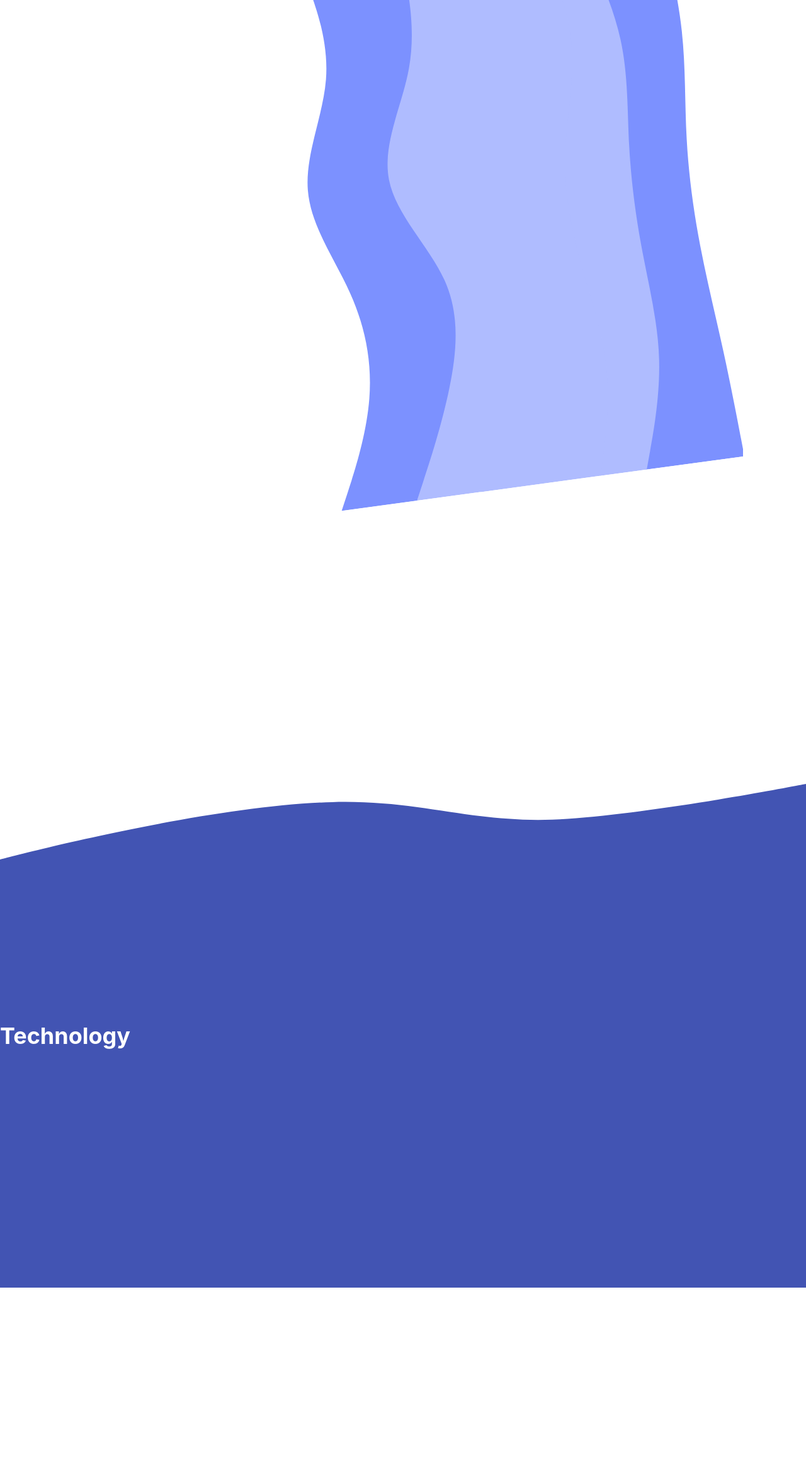
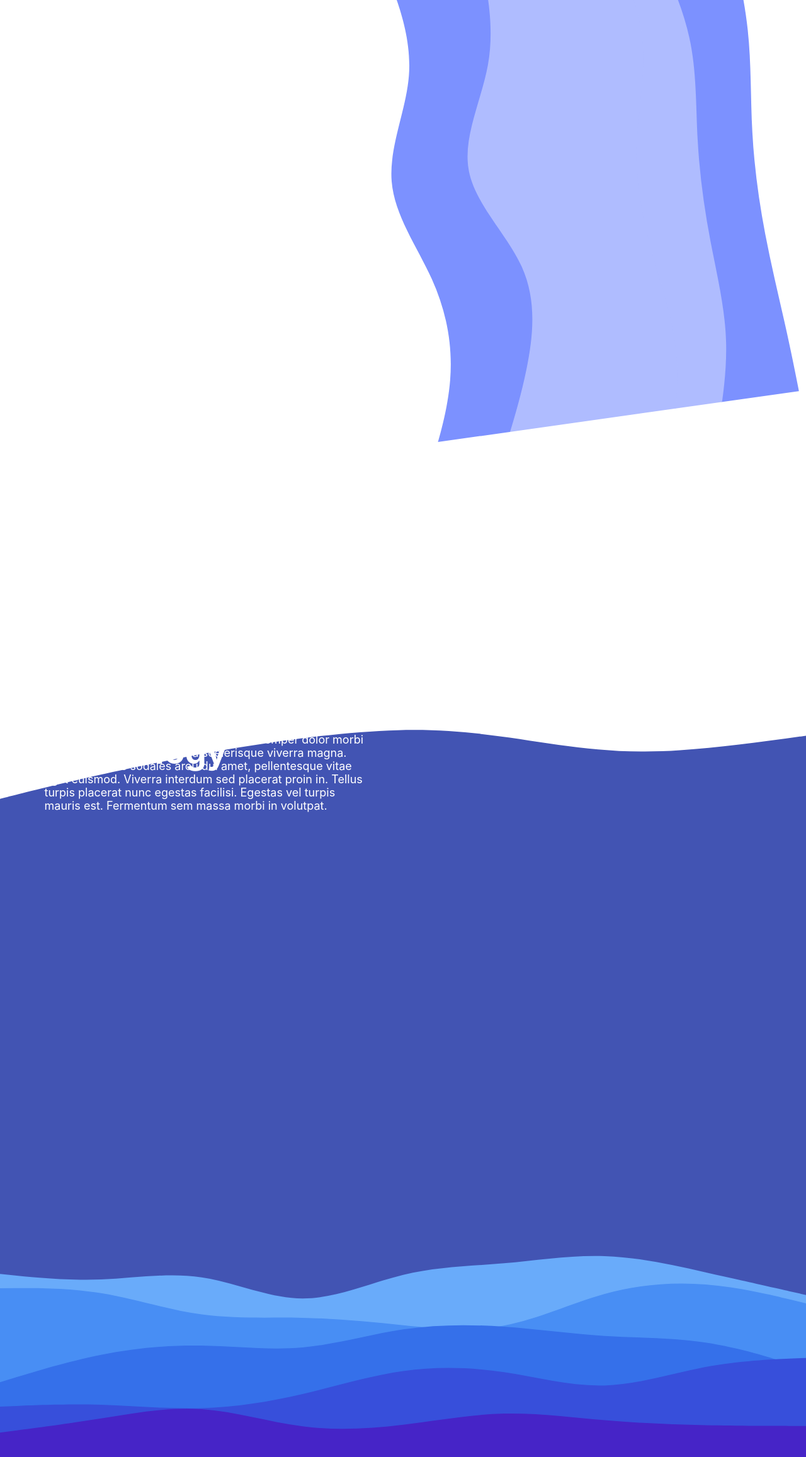
Before and after one commit to GryphNdor/adhdapp, a Next.js app: page / in a window 1280 px wide. Shown: the top 2314 px of the page at 63% size. Before the commit the page ends 2045 px from the top, so only its background shows below. Built offline with nearby package versions, Linux system fonts and the light colour scheme.

Commit message:
footerWaves text is messed up

```diff
--- a/pages/_app.tsx
+++ b/pages/_app.tsx
@@ -1,6 +1,7 @@
 import '../styles/globals.css'
 import type { AppProps } from 'next/app'
 import Layout from '../component/Layout'
+import '../styles/pureStyles.css'
 
 
 function MyApp({ Component, pageProps }: AppProps) {
--- a/pages/index.tsx
+++ b/pages/index.tsx
@@ -17,18 +17,27 @@ const Home: NextPage = () => {
           <h1 className={styles.h1}>
             ADHD Tracker
           </h1>
+          <img className={styles.hero} src="/heroWaves.svg"></img>
         </div>
+
 
         <div className={styles.middle}>
 
         </div>
-        <img className={styles.hero} src="/heroWaves.svg" alt="" />
 
         <div className={styles.bottom}>
-          <h1>Technology</h1>
+          <div className={styles.bottomText}>
+            <h1>Technology</h1>
+            <p>
+              Congue quisque consectetur lectus scelerisque urna rutrum ut venenatis nib.
+              Pellentesque interdum semper dolor morbi libero. Mollis placerat viverra scelerisque viverra magna. Turpis faucibus sodales arcu dui amet, pellentesque vitae eget euismod. Viverra interdum sed placerat proin in. Tellus turpis placerat nunc egestas facilisi. Egestas vel turpis mauris est. Fermentum sem massa morbi in volutpat.
+            </p>
+          </div>
+          <img className={styles.footer} src="/footerWaves.svg"></img>
         </div>
+      </div>
 
-      </div>
+
 
     </div >
   )
--- a/styles/Home.module.css
+++ b/styles/Home.module.css
@@ -4,21 +4,22 @@
 
 .top{
   background-color: main-bg-color;
-  height:115vh;
+  height:100vh;
   margin-bottom:-275px;
   display: flex;
   align-items: center;
   clip-path: polygon(0 0, 205% 0%, 110% 75.2%, 0% 100%);
-
+  z-index: 3;
 }
 
 
 .hero{
-  position:absolute;
-  height:105%;
+  position: absolute;
+  height:100%;
   top:0;
-  right:100px;
-  z-index: 0;
+  right:0;
+  z-index: 1
+
 }
 
 .middle{
@@ -30,11 +31,25 @@
 }
 
 .bottom{
-  height: 100vh;
+  height: 150vh;
   display: flex;
-  align-items: center;
+  flex-direction: column;
   background: url(/Vector.svg);
   background-repeat: none;
   background-size: cover;
   /* border: black solid 2px; */
 }
+
+.bottomText{
+  height:500px;
+  display: flex;
+}
+
+.bottom p{
+  margin-left: -290px;
+}
+
+.footer{
+  position: relative;
+  bottom: 0;
+}
--- a/styles/globals.css
+++ b/styles/globals.css
@@ -14,6 +14,5 @@ a {
 }
 
 * {
-  white-space: nowrap;
   box-sizing: border-box;
 }
--- a/styles/pureStyles.css
+++ b/styles/pureStyles.css
@@ -1,5 +1,12 @@
-h1{
+h1 {
   margin-left: 50px;
   margin-bottom: 300px;
-  font-size: 2.5em;
+  font-size:3em;
+  z-index: 6;
 }
+p {
+  width:523px;
+  height:50px;
+  z-index: 6;
+  font-size: 1em;
+}
```
Also changed, not shown: component/Layout.tsx (+6 -3 lines), public/footerWaves.svg (added), public/heroWaves.svg.
